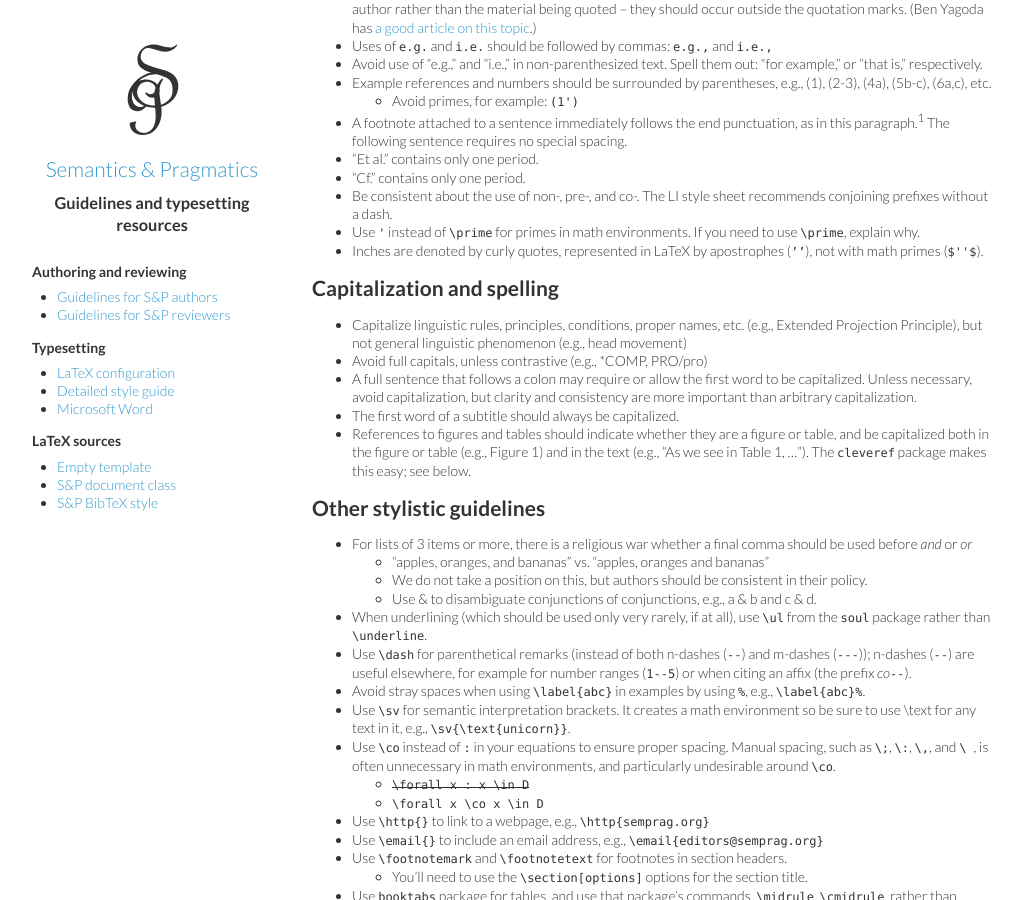
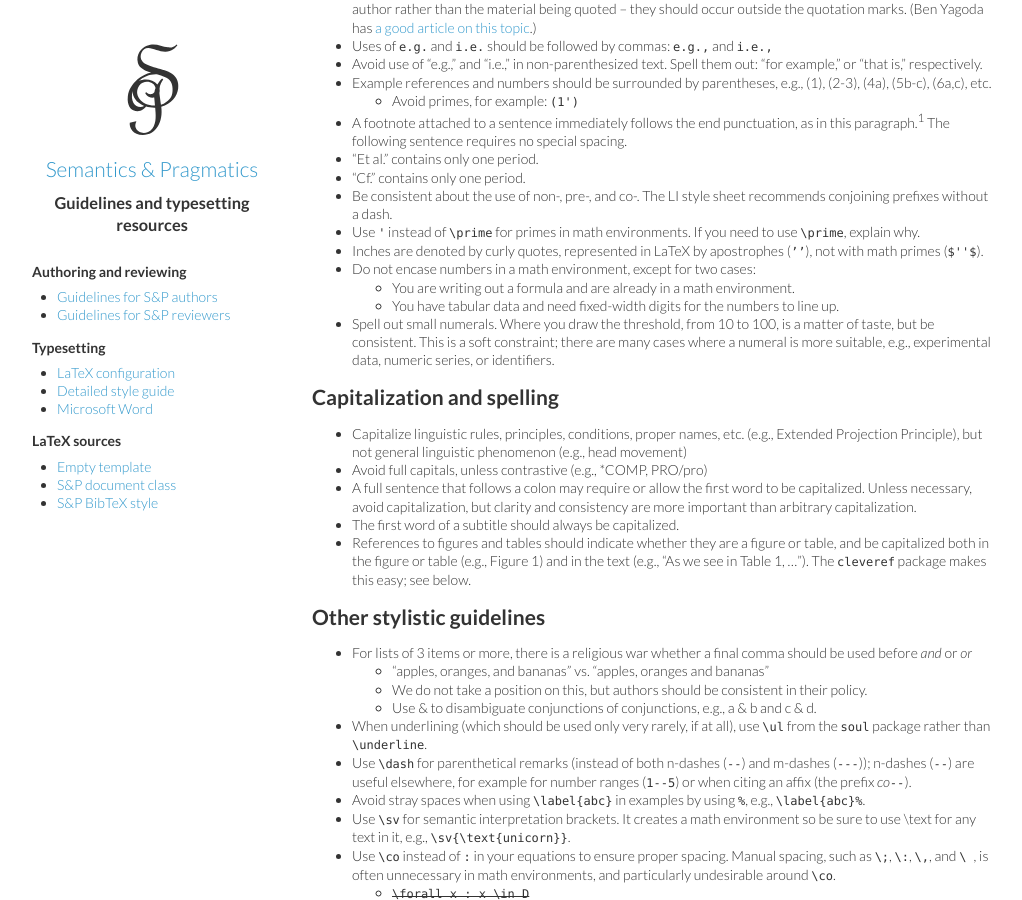
Before and after one commit to semprag/semprag.github.io, a Jekyll site: the page built from style.md, in a window 1280 px wide and 900 px high, scrolled down 1320 px. Shown: the whole window, without its empty margins (8-1030 px from the left). Built offline with Jekyll 4.4.1, drawn with Linux system fonts in a browser that asks for light colours.

Commit message:
Add stylistic remarks on numbers and numerals

```diff
--- a/style.md
+++ b/style.md
@@ -66,6 +66,10 @@ Believe it or not, the above are the main stumbling blocks for a quick conversio
 - Be consistent about the use of non-, pre-, and co-. The LI style sheet recommends conjoining prefixes without a dash.
 - Use `'` instead of `\prime` for primes in math environments. If you need to use `\prime`, explain why.
 - Inches are denoted by curly quotes, represented in LaTeX by apostrophes (`’’`), not with math primes (`$''$`).
+- Do not encase numbers in a math environment, except for two cases:
+  * You are writing out a formula and are already in a math environment.
+  * You have tabular data and need fixed-width digits for the numbers to line up.
+- Spell out small numerals. Where you draw the threshold, from 10 to 100, is a matter of taste, but be consistent. This is a soft constraint; there are many cases where a numeral is more suitable, e.g., experimental data, numeric series, or identifiers.
 
 
 # Capitalization and spelling
```
